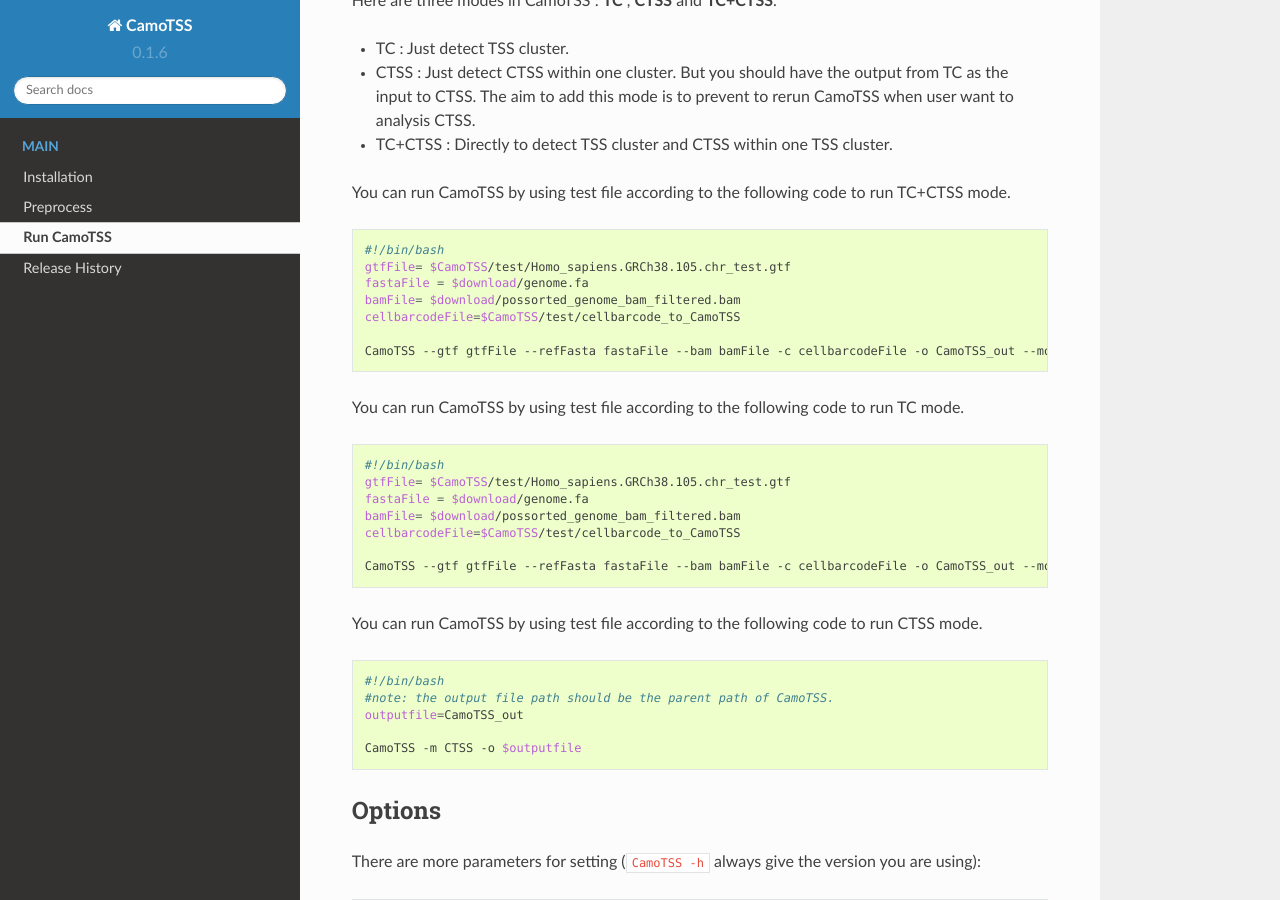
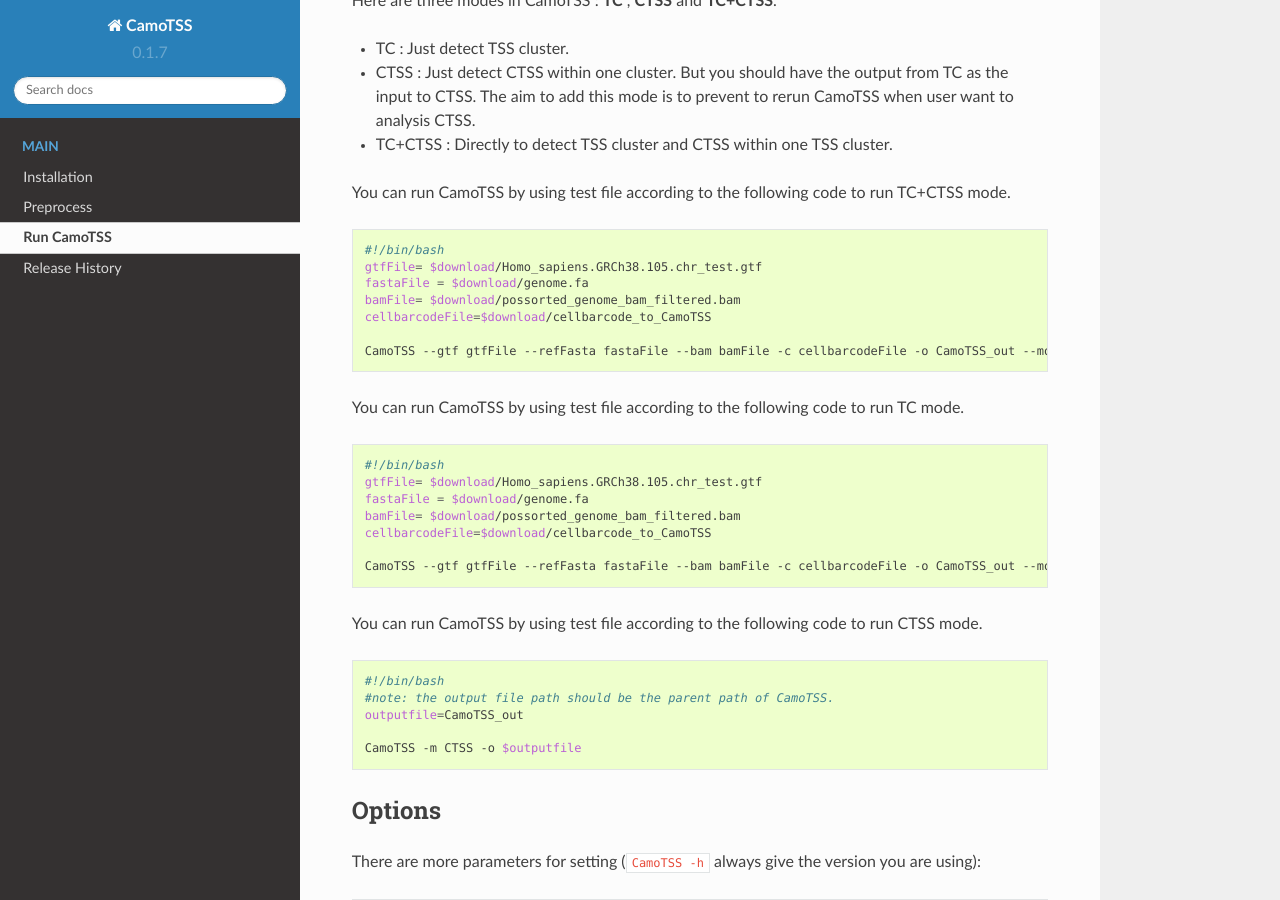
Before and after one commit to StatBiomed/CamoTSS, a Sphinx documentation site: the page built from docs/run_CamoTSS.rst, in a window 1280 px wide and 900 px high, scrolled down 1315 px. Built offline with Sphinx 7.4.7 and the Read the Docs theme 2.0.0, drawn with Linux system fonts in a browser that asks for light colours; pages that are not in the unit, such as notebooks, are missing from menus; the version number is read from the project's files by our own code.

Commit message:
revise the tutorial

```diff
--- a/CamoTSS/version.py
+++ b/CamoTSS/version.py
@@ -1 +1 @@
-__version__ = '0.1.6'
+__version__ = '0.1.7'
--- a/README.rst
+++ b/README.rst
@@ -61,10 +61,10 @@ For the remaining modes, you can check this document_.
 .. code-block:: bash
 
    #!/bin/bash
-   gtfFile= $CamoTSS/test/Homo_sapiens.GRCh38.105.chr_test.gtf
+   gtfFile= $download/Homo_sapiens.GRCh38.105.chr_test.gtf
    fastaFile = $download/genome.fa
    bamFile= $download/possorted_genome_bam_filtered.bam
-   cellbarcodeFile=$CamoTSS/test/cellbarcode_to_CamoTSS
+   cellbarcodeFile=$download/cellbarcode_to_CamoTSS
 
    CamoTSS --gtf gtfFile --refFasta fastaFile --bam bamFile -c cellbarcodeFile -o CamoTSS_out --mode TC+CTSS
 
--- a/docs/run_CamoTSS.rst
+++ b/docs/run_CamoTSS.rst
@@ -54,10 +54,10 @@ You can run CamoTSS by using test file according to the following code to run TC
 .. code-block:: bash
 
    #!/bin/bash
-   gtfFile= $CamoTSS/test/Homo_sapiens.GRCh38.105.chr_test.gtf
+   gtfFile= $download/Homo_sapiens.GRCh38.105.chr_test.gtf
    fastaFile = $download/genome.fa
    bamFile= $download/possorted_genome_bam_filtered.bam
-   cellbarcodeFile=$CamoTSS/test/cellbarcode_to_CamoTSS
+   cellbarcodeFile=$download/cellbarcode_to_CamoTSS
 
    CamoTSS --gtf gtfFile --refFasta fastaFile --bam bamFile -c cellbarcodeFile -o CamoTSS_out --mode TC+CTSS
 
@@ -67,10 +67,10 @@ You can run CamoTSS by using test file according to the following code to run TC
 .. code-block:: bash
 
    #!/bin/bash
-   gtfFile= $CamoTSS/test/Homo_sapiens.GRCh38.105.chr_test.gtf
+   gtfFile= $download/Homo_sapiens.GRCh38.105.chr_test.gtf
    fastaFile = $download/genome.fa
    bamFile= $download/possorted_genome_bam_filtered.bam
-   cellbarcodeFile=$CamoTSS/test/cellbarcode_to_CamoTSS
+   cellbarcodeFile=$download/cellbarcode_to_CamoTSS
 
    CamoTSS --gtf gtfFile --refFasta fastaFile --bam bamFile -c cellbarcodeFile -o CamoTSS_out --mode TC
 
```
Also changed, not shown: docs/release.rst (+8 -0 lines), 1 other file.
